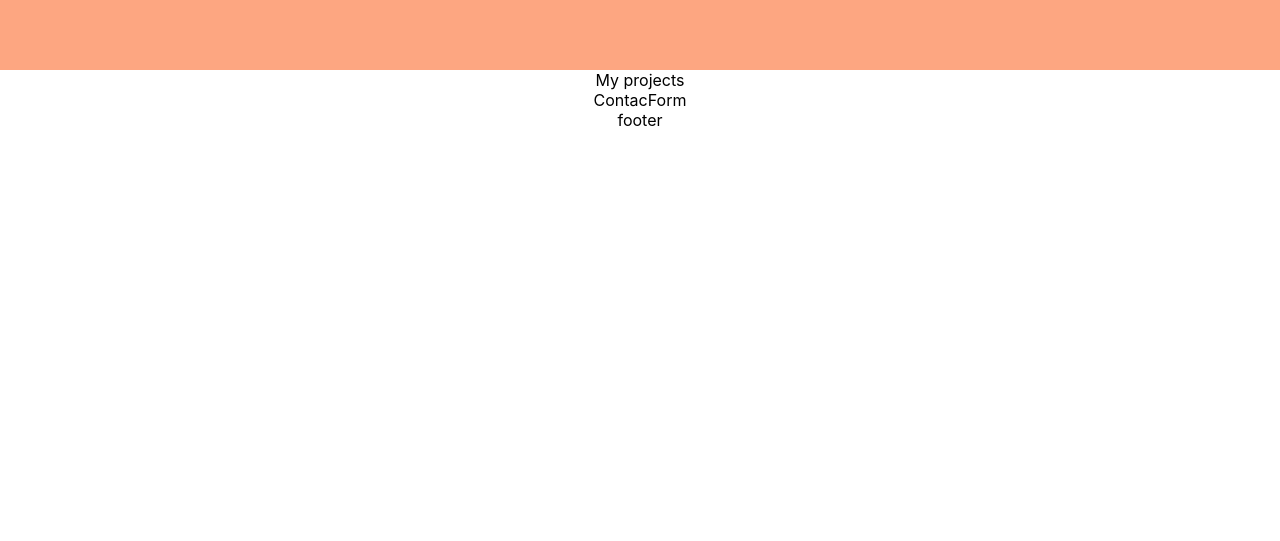
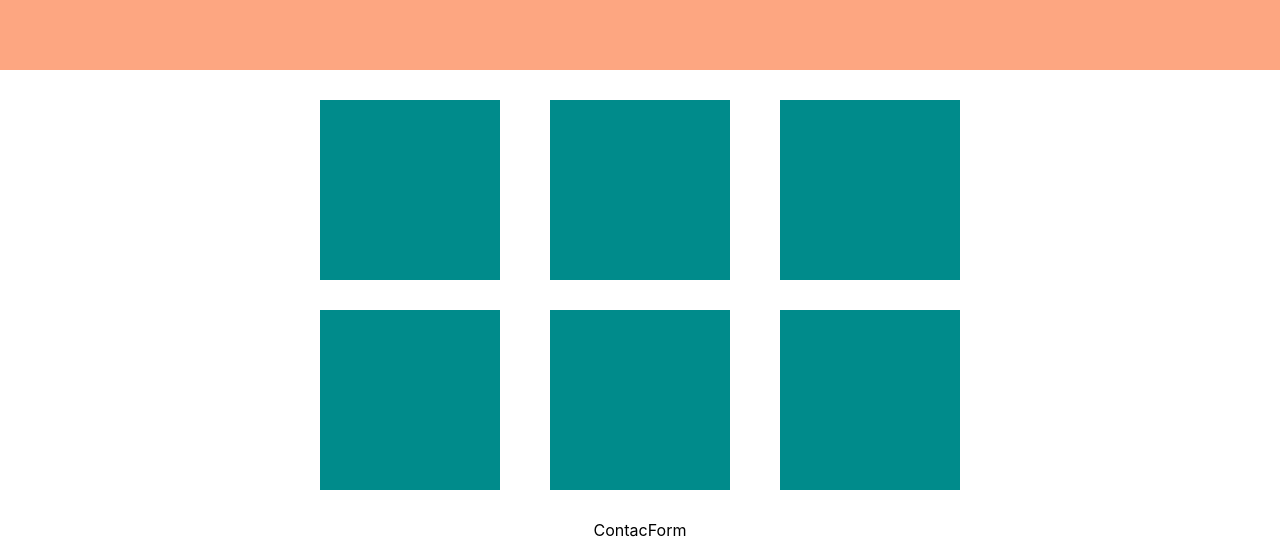
Before and after one commit to djonnybravo/portfolio, a React (Create React App) app: page / in a window 1280 px wide. Shown: the part 810-1351 px from the top of the page. Before the commit the page ends 940 px from the top, so only its background shows below. Built offline with nearby package versions, Linux system fonts and the light colour scheme.

Commit message:
feat: projects block

```diff
--- a/src/components/Main/Projects/Projects.module.css
+++ b/src/components/Main/Projects/Projects.module.css
@@ -0,0 +1,17 @@
+.container {
+    display: grid;
+    grid-template-columns: repeat(3, 200px);
+    grid-gap: 30px;
+    justify-content: center;
+    justify-items: center;
+    align-content: center;
+    padding: 30px;
+}
+
+
+.project__item {
+    padding: 40px;
+    background: darkcyan;
+    width: 100px;
+    height: 100px;
+}
--- a/src/components/Main/Projects/Projects.tsx
+++ b/src/components/Main/Projects/Projects.tsx
@@ -3,8 +3,13 @@ import styles from './Projects.module.css'
 
 const Projects = () => {
     return (
-        <div>
-            My projects
+        <div className={styles.container}>
+            <div className={styles.project__item}></div>
+            <div className={styles.project__item}></div>
+            <div className={styles.project__item}></div>
+            <div className={styles.project__item}></div>
+            <div className={styles.project__item}></div>
+            <div className={styles.project__item}></div>
         </div>
     );
 };
```
